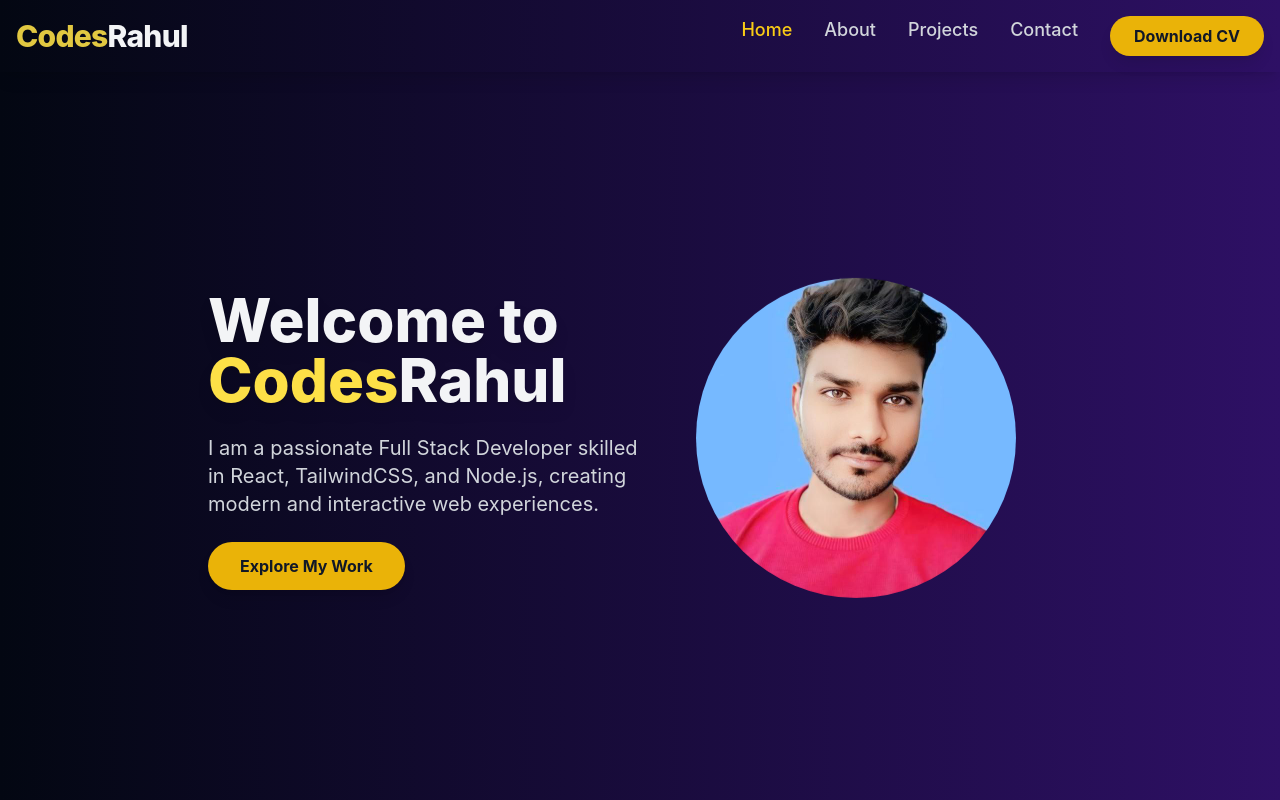
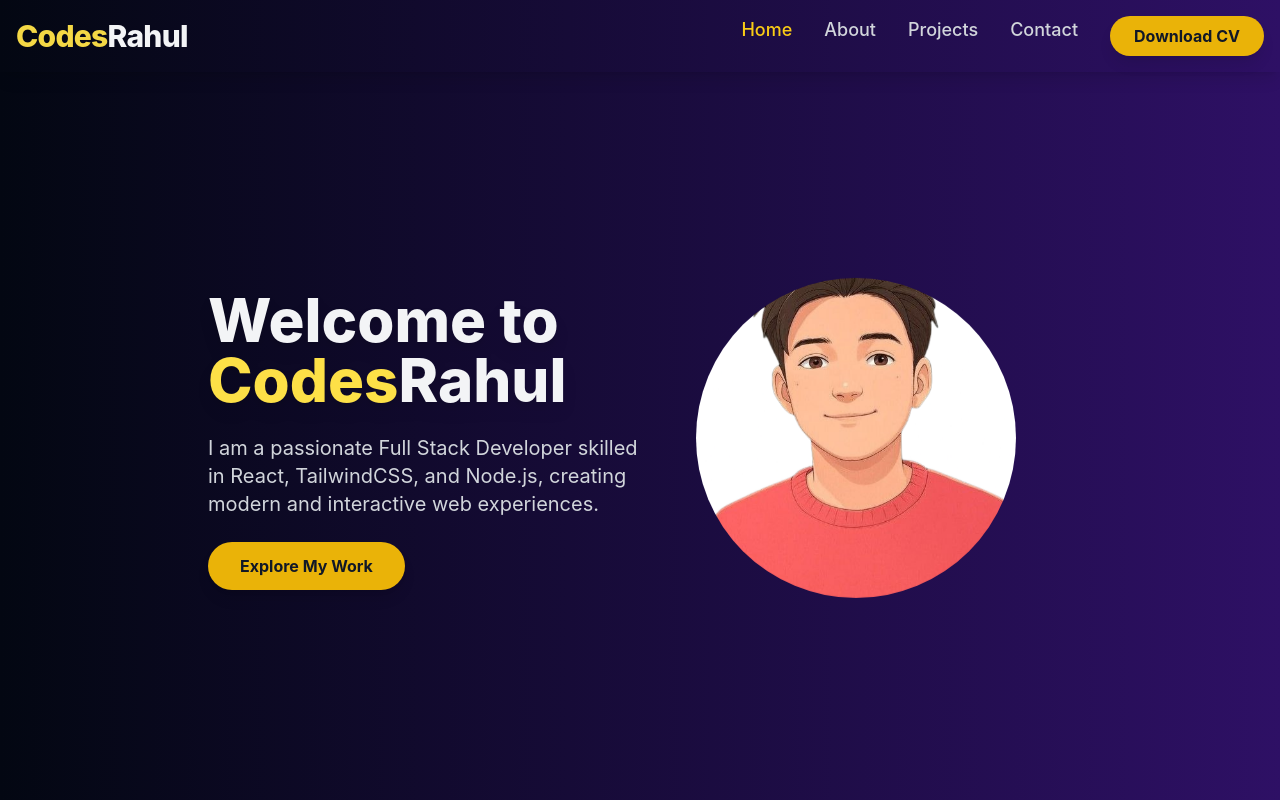
Before and after one commit to CodesRahul96/CodesRahul, a React (Vite) app: page / in a window 1280 px wide. Shown: the top 800 px of the page. Built offline with nearby package versions, Linux system fonts and the light colour scheme.

Commit message:
changed dev png

```diff
--- a/src/App.jsx
+++ b/src/App.jsx
@@ -25,8 +25,8 @@ function App() {
               <Route path="/about" element={<About />} />
               <Route path="/projects" element={<Projects />} />
               <Route path="/contact" element={<Contact />} />
+              {/* Catch-all route for 404 */}
               <Route path="*" element={<PageNotFound />} />{" "}
-              {/* Catch-all route for 404 */}
             </Routes>
           </main>
           <Footer />
--- a/src/components/Navbar.jsx
+++ b/src/components/Navbar.jsx
@@ -1,6 +1,6 @@
-import React, { useState } from 'react';
-import { NavLink } from 'react-router-dom'; // Use NavLink instead of Link
-import { toast } from 'react-toastify';
+import React, { useState } from "react";
+import { NavLink } from "react-router-dom"; // Use NavLink instead of Link
+import { toast } from "react-toastify";
 
 function Navbar() {
   const [isOpen, setIsOpen] = useState(false);
@@ -49,18 +49,18 @@ function Navbar() {
             className="block md:hidden text-gray-300 focus:outline-none"
           >
             <div
-              className={`w-8 h-1 bg-gray-400 mb-1 transition-all duration-300 ${
-                isOpen ? 'rotate-45 translate-y-2' : ''
+              className={`w-8 h-1 bg-yellow-400 mb-1 transition-all duration-300 ${
+                isOpen ? "rotate-45 translate-y-2" : ""
               }`}
             ></div>
             <div
-              className={`w-8 h-1 bg-gray-400 mb-1 transition-all duration-300 ${
-                isOpen ? 'opacity-0' : ''
+              className={`w-8 h-1 bg-yellow-400 mb-1 transition-all duration-300 ${
+                isOpen ? "opacity-0" : ""
               }`}
             ></div>
             <div
-              className={`w-8 h-1 bg-gray-400 transition-all duration-300 ${
-                isOpen ? '-rotate-45 -translate-y-2' : ''
+              className={`w-8 h-1 bg-yellow-400 transition-all duration-300 ${
+                isOpen ? "-rotate-45 -translate-y-2" : ""
               }`}
             ></div>
           </button>
@@ -68,18 +68,19 @@ function Navbar() {
 
         {/* Menu for larger screens */}
         <ul className="hidden md:flex space-x-8">
-          {['Home', 'About', 'Projects', 'Contact'].map((item) => (
+          {["Home", "About", "Projects", "Contact"].map((item) => (
             <li key={item}>
               <NavLink
-                to={item === 'Home' ? '/' : `/${item.toLowerCase()}`}
+                to={item === "Home" ? "/" : `/${item.toLowerCase()}`}
                 className={({ isActive }) =>
                   `relative text-lg font-medium transition-colors duration-300 ${
-                    isActive ? 'text-yellow-400' : 'text-gray-300 hover:text-yellow-400'
+                    isActive
+                      ? "text-yellow-400"
+                      : "text-gray-300 hover:text-yellow-400"
                   }`
                 }
               >
                 {item}
-
               </NavLink>
             </li>
           ))}
@@ -96,18 +97,22 @@ function Navbar() {
         {/* Mobile Menu */}
         <div
           className={`md:hidden absolute top-16 left-0 w-full bg-gradient-to-r from-gray-950 via-blue-950 to-violet-950 shadow-lg transition-all duration-300 ${
-            isOpen ? 'opacity-100 translate-y-0' : 'opacity-0 -translate-y-4 pointer-events-none'
+            isOpen
+              ? "opacity-100 translate-y-0"
+              : "opacity-0 -translate-y-4 pointer-events-none"
           }`}
         >
           <ul className="flex flex-col items-center space-y-4 p-4">
-            {['Home', 'About', 'Projects', 'Contact'].map((item) => (
+            {["Home", "About", "Projects", "Contact"].map((item) => (
               <li key={item}>
                 <NavLink
-                  to={item === 'Home' ? '/' : `/${item.toLowerCase()}`}
+                  to={item === "Home" ? "/" : `/${item.toLowerCase()}`}
                   onClick={toggleMenu}
                   className={({ isActive }) =>
                     `text-lg font-medium transition-colors duration-300 ${
-                      isActive ? 'text-yellow-400' : 'text-gray-300 hover:text-yellow-400'
+                      isActive
+                        ? "text-yellow-400"
+                        : "text-gray-300 hover:text-yellow-400"
                     }`
                   }
                 >
@@ -116,7 +121,7 @@ function Navbar() {
               </li>
             ))}
             <li>
-            <button
+              <button
                 onClick={handleDownloadCV}
                 className="bg-yellow-500 hover:bg-yellow-600 text-gray-900 font-bold py-2 px-6 rounded-full shadow-lg transition duration-300 transform hover:scale-105 animate-pulse"
               >
--- a/src/index.css
+++ b/src/index.css
@@ -11,6 +11,9 @@
       sans-serif;
     -webkit-font-smoothing: antialiased;
     -moz-osx-font-smoothing: grayscale;
+    overflow-x: hidden;
+    box-sizing: border-box;
+    padding: 0;
   }
 
   section {
--- a/src/pages/Home.jsx
+++ b/src/pages/Home.jsx
@@ -1,5 +1,5 @@
 import React, { useEffect } from "react";
-import developerImage from "../assets/developer.jpg"; // Adjust the path as needed
+import developerImage from "../assets/crwg.png";
 import { Link } from "react-router-dom";
 
 function Home() {
--- a/tailwind.config.js
+++ b/tailwind.config.js
@@ -5,12 +5,32 @@ export default {
     extend: {
       animation: {
         'gradient-bg': 'gradientBG 15s ease infinite',
+        'float': 'float 3s ease-in-out infinite',
+        'pulse': 'pulse 2s infinite',
       },
       keyframes: {
         gradientBG: {
           '0%': { 'background-position': '0% 50%' },
           '50%': { 'background-position': '100% 50%' },
           '100%': { 'background-position': '0% 50%' },
+        },
+        float: {
+          '0%, 100%': { transform: 'translateY(0)' },
+          '50%': { transform: 'translateY(-20px)' },
+        },
+        blob: {
+          '0%, 100%': {
+            borderRadius: '60% 40% 30% 70% / 60% 30% 70% 40%'
+          },
+          '25%': {
+            borderRadius: '30% 70% 40% 60% / 50% 60% 30% 70%'
+          },
+          '50%': {
+            borderRadius: '40% 60% 70% 30% / 60% 40% 70% 50%'
+          },
+          '75%': {
+            borderRadius: '70% 30% 60% 40% / 30% 70% 50% 60%'
+          },
         },
       },
       fontFamily: {
```
Also changed, not shown: src/assets/crbg.png (added), src/assets/crwg.png (added).
